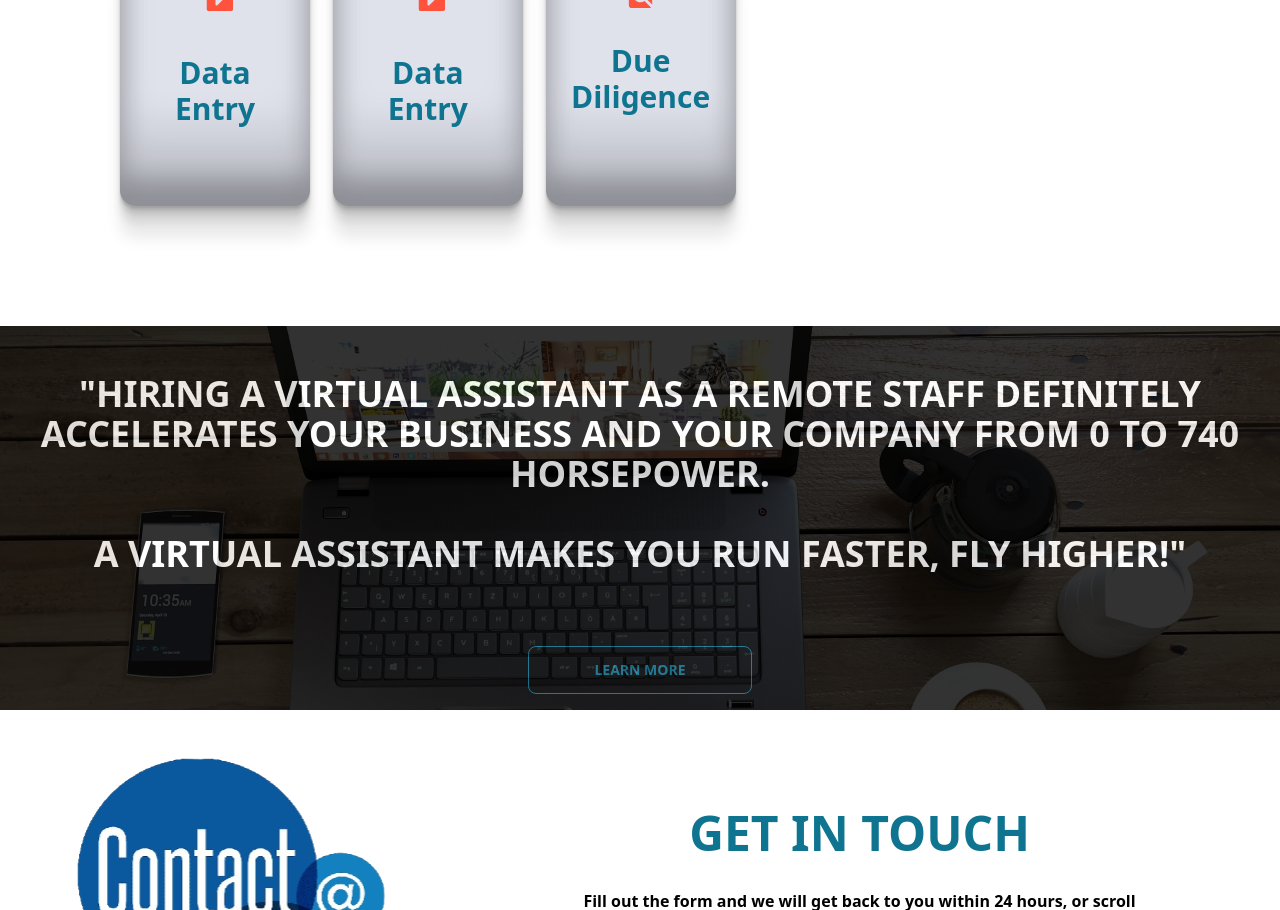
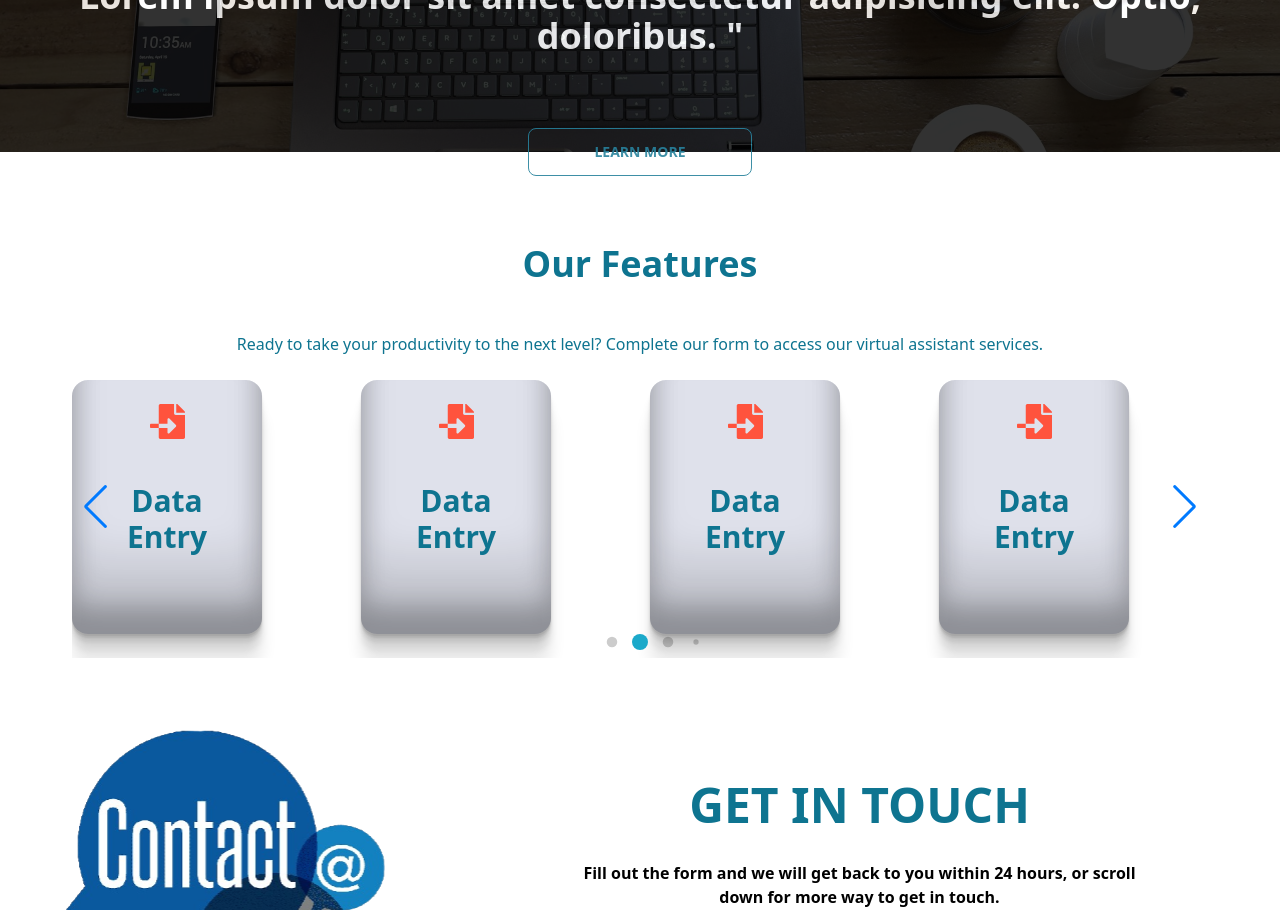
Before and after one commit to SumiAkter2/e-commerce, a React (Vite) app: page / in a window 1280 px wide. Shown: the part 860-1770 px from the top of the page. Built offline with nearby package versions, Linux system fonts and the light colour scheme.

Commit message:
added features info

```diff
--- a/src/Component/Home/Features.jsx
+++ b/src/Component/Home/Features.jsx
@@ -12,10 +12,32 @@ import { BiMessageRounded } from "react-icons/bi";
 import { MdFindInPage } from "react-icons/md";
 import { FaFileImport } from "react-icons/fa";
 import "./css/Feature.css";
+import { featureInfo } from "../info/Info";
+import { Swiper, SwiperSlide } from "swiper/react";
+import "swiper/css";
+import "swiper/css/pagination";
+import "swiper/css/navigation";
+import { Navigation } from "swiper/modules";
+import { Autoplay, Pagination } from "swiper/modules";
 const Features = () => {
   return (
     <div className="mb-12">
       <div>
+        <div className="services-content my-5">
+          <div className="bg-black opacity-80 lg:h-96 text-white text-center mt-12">
+            <h1 className="lg:text-4xl text-2xl py-12 font-bold px-6 mt-6">
+              "Lorem ipsum dolor sit amet consectetur adipisicing elit. Vel
+              ullam voluptatum voluptas natus possimus dicta temporibus fuga et
+              corporis accusamus?
+              <br />
+              <br /> Lorem ipsum dolor sit amet consectetur adipisicing elit.
+              Optio, doloribus. "
+            </h1>
+            <button className=" btn btn-primary btn-outline lg:w-56 my-6">
+              Learn More
+            </button>
+          </div>
+        </div>
         {/* ==========services banner============= */}
         <div className="mb-6 ">
           <div className="  text-primary text-center p-6">
@@ -27,7 +49,60 @@ const Features = () => {
               form to access our virtual assistant services.
             </p>
 
-            <div className="grid lg:grid-cols-5 grid-cols-2 gap-6 my-12 lg:mx-24 mx-12">
+            <Swiper
+              spaceBetween={20}
+              slidesPerView={4}
+              breakpoints={{
+                300: {
+                  slidesPerView: 3,
+                },
+                400: {
+                  slidesPerView: 3,
+                },
+                639: {
+                  slidesPerView: 3,
+                },
+                865: {
+                  slidesPerView: 4,
+                },
+              }}
+              navigation={true}
+              pagination={{
+                dynamicBullets: true,
+                clickable: true,
+              }}
+              autoplay={{
+                delay: 5500,
+                disableOnInteraction: false,
+              }}
+              modules={[Pagination, Autoplay, Navigation]}
+              className="lg:mx-12 mx-2"
+              style={{
+                "--swiper-pagination-color": "#1ba9ca",
+                "--swiper-pagination-bullet-size": "16px",
+                "--swiper-pagination-bullet-horizontal-gap": "6px",
+                "--swiper-pagination-bullet-marginBottom": "6px",
+                "--swiper-pagination-bullet-inactive-color": "black",
+              }}
+            >
+              {featureInfo.map((item) => (
+                <SwiperSlide key={item._id} item={item}>
+                  <div className="my-6">
+                    <div className="card ">
+                      <figure className="pt-6">
+                        <FaFileImport fill="#FF533D" size="35px" />
+                      </figure>
+                      <div className="card-body items-center justify-start text-center ">
+                        <h2 className="card-title text-primary text-3xl my-3">
+                          Data Entry
+                        </h2>
+                      </div>
+                    </div>
+                  </div>
+                </SwiperSlide>
+              ))}
+            </Swiper>
+            {/* <div className="grid lg:grid-cols-5 grid-cols-2 gap-6 my-12 lg:mx-24 mx-12">
               <div className="card ">
                 <figure className="pt-6">
                   <FaFileImport fill="#FF533D" size="35px" />
@@ -59,7 +134,7 @@ const Features = () => {
                   </h2>
                 </div>
               </div>
-            </div>
+            </div> */}
           </div>
         </div>
         {/* ===========services content================== */}
@@ -76,20 +151,6 @@ const Features = () => {
             from worry about the what-ifs of life.
           </h1>
         </div> */}
-        <div className="services-content my-5">
-          <div className="bg-black opacity-80 lg:h-96 text-white text-center mt-12">
-            <h1 className="lg:text-4xl text-2xl py-12 font-bold px-6 mt-6">
-              "HIRING A VIRTUAL ASSISTANT AS A REMOTE STAFF DEFINITELY
-              ACCELERATES YOUR BUSINESS AND YOUR COMPANY FROM 0 TO 740
-              HORSEPOWER.
-              <br />
-              <br />A VIRTUAL ASSISTANT MAKES YOU RUN FASTER, FLY HIGHER!"
-            </h1>
-            <button className=" btn btn-primary btn-outline lg:w-56 my-6">
-              Learn More
-            </button>
-          </div>
-        </div>
       </div>
     </div>
   );
--- a/src/Component/info/Info.jsx
+++ b/src/Component/info/Info.jsx
@@ -1,4 +1,53 @@
-export const featureInfo = [{
+import { MdManageAccounts } from "react-icons/md";
+import { RiBankFill } from "react-icons/ri";
+import { BsArrowLeftRight } from "react-icons/bs";
+import { RiFundsLine } from "react-icons/ri";
+export const ManageAccount = <MdManageAccounts size="60px" color="#1ba9ca" />;
+export const Bank = <RiBankFill size="60px" color="#1ba9ca" />;
+export const trad = <BsArrowLeftRight size="60px" color="#1ba9ca" />;
+export const Fund = <RiFundsLine size="60px" color="#1ba9ca" />;
+
+export const featureInfo = [
+  {
     id: 1,
+    icon: ManageAccount,
+    name: "Manage MAM Account",
+  },
 
-}]
+  {
+    id: 2,
+    icon: trad,
+    name: "Forex Trading Expertise",
+  },
+  {
+    id: 3,
+    icon: Fund,
+    name: "Profit-Sharing Model",
+  },
+  {
+    id: 4,
+    icon: Bank,
+    name: "Managed Forex Accounts",
+  },
+  {
+    id: 5,
+    icon: ManageAccount,
+    name: "Manage MAM Account",
+  },
+
+  {
+    id: 6,
+    icon: trad,
+    name: "Forex Trading Expertise",
+  },
+  {
+    id: 7,
+    icon: Fund,
+    name: "Profit-Sharing Model",
+  },
+  {
+    id: 8,
+    icon: Bank,
+    name: "Managed Forex Accounts",
+  },
+];
```
